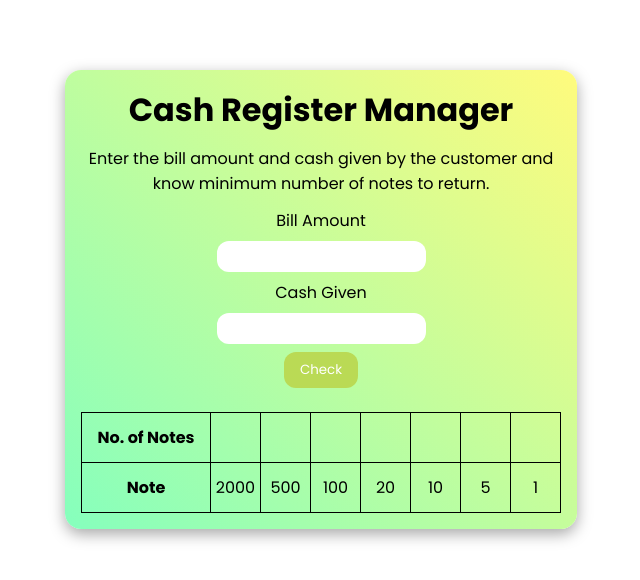
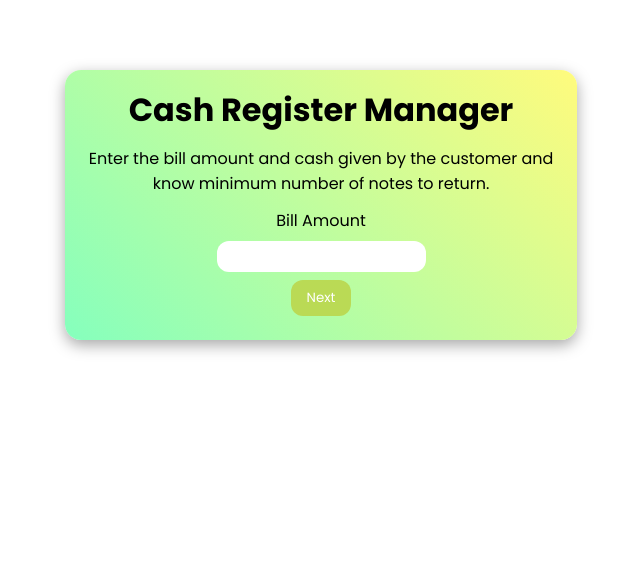
Before and after one commit to vivekbhatt07/Cash-Register-Manager, a plain HTML site: page index.html in a window 1280 px wide. Shown: the whole page, without its empty margins (319-959 px from the left). Drawn offline with Linux system fonts and the light colour scheme.

Commit message:
add: bonus exercise

```diff
--- a/index.html
+++ b/index.html
@@ -22,12 +22,13 @@
             <label for="bill_amount">Bill Amount</label>
             <input id="bill_amount" />
           </div>
+          <button class="btn next_btn">Next</button>
           <div class="cash">
             <label for="cash_given">Cash Given</label>
             <input id="cash_given" />
           </div>
           <div class="check_btn_wrap">
-            <button class="check_btn">Check</button>
+            <button class="check_btn btn">Check</button>
           </div>
           <div class="error_message"></div>
         </div>
--- a/index.js
+++ b/index.js
@@ -3,13 +3,29 @@ const cashGiven = document.querySelector("#cash_given");
 const errorMessage = document.querySelector(".error_message");
 const numNotes = document.querySelectorAll(".num_notes");
 const checkButton = document.querySelector(".check_btn");
+const nextBtn = document.querySelector(".next_btn");
+const cashBox = document.querySelector(".cash");
+const CheckBtnWrap = document.querySelector(".check_btn_wrap");
+const returnChange = document.querySelector(".return_change");
 
 const denominations = [2000, 500, 100, 20, 10, 5, 1];
+
+nextBtn.addEventListener("click", function showCashGiven() {
+  errorMessageHideHandler();
+  if (billAmount.value === "") {
+    errorMessage.innerText = errorMessageShowHandler("Invalid Value");
+  } else {
+    cashBox.style.display = "block";
+    nextBtn.style.display = "none";
+    CheckBtnWrap.style.display = "block";
+  }
+});
 
 checkButton.addEventListener("click", function clickHandler() {
   errorMessageHideHandler();
   if (billAmount.value >= 0) {
     if (cashGiven.value >= billAmount.value) {
+      returnChange.style.display = "flex";
       const amountReturn = cashGiven.value - billAmount.value;
       numNotesReturn(amountReturn);
     } else {
--- a/styles.css
+++ b/styles.css
@@ -66,32 +66,28 @@ body {
 }
 
 .bill {
-  display: flex;
-  flex-direction: column;
-  justify-content: center;
-  align-items: center;
-  gap: 8px;
+  display: block;
 }
 
 .cash {
-  display: flex;
-  flex-direction: column;
-  justify-content: center;
-  align-items: center;
-  gap: 8px;
+  display: none;
 }
 
-.check_btn {
+.check_btn_wrap {
+  display: none;
+}
+.btn {
   padding: 0.5rem 1rem;
   font-family: inherit;
   background-color: #bada55;
   border-radius: 12px;
   border: none;
   color: #fff;
+  cursor: pointer;
 }
 
 .return_change {
-  display: flex;
+  display: none;
   width: 100%;
 }
 
@@ -116,4 +112,11 @@ input {
   padding: 0.5rem 1rem;
   border: none;
   border-radius: 12px;
+  text-align: center;
 }
+
+label {
+  display: block;
+  text-align: center;
+  padding-bottom: 8px;
+}
```
